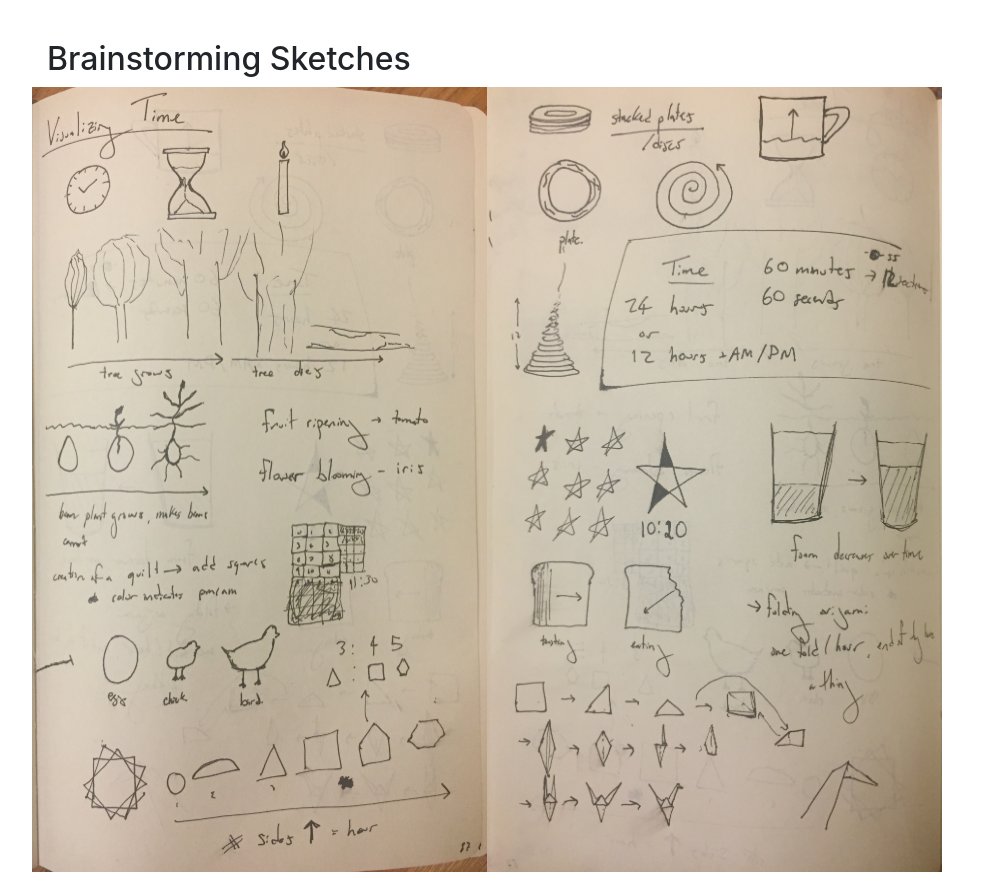
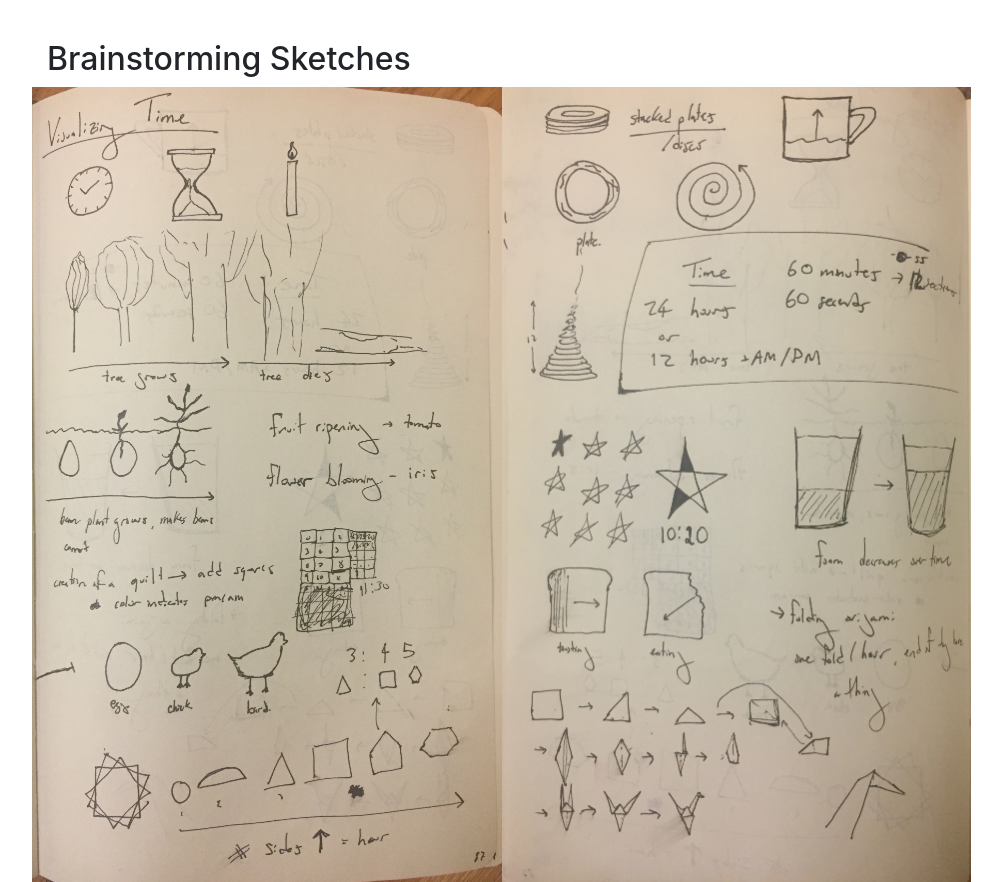
Before and after one commit to hlienhard/hlienhard.github.io, a plain HTML site: page index.html in a window 1280 px wide. Shown: the part 2725-3607 px from the top of the page, without its empty margins (38-1040 px from the left). Drawn offline with nearby package versions, Linux system fonts and the light colour scheme.

Commit message:
Update index.html

```diff
--- a/index.html
+++ b/index.html
@@ -44,7 +44,7 @@
 
     <div class="row">
         <h2 class="col-md-12">Brainstorming Sketches</h2>
-        <img src="IMG_4629.jpg" alt="Sketches1" width="455" height="785.25"> <br> <img src="IMG_4630.jpg" alt="Sketches2" width="455" height="785.25" >
+        <img src="IMG_4629.jpg" alt="Sketches1" width="469.5" height="795.75">  <img src="IMG_4630.jpg" alt="Sketches2" width="469.5" height="795.75" >
     </div>
 </div>
 
```
